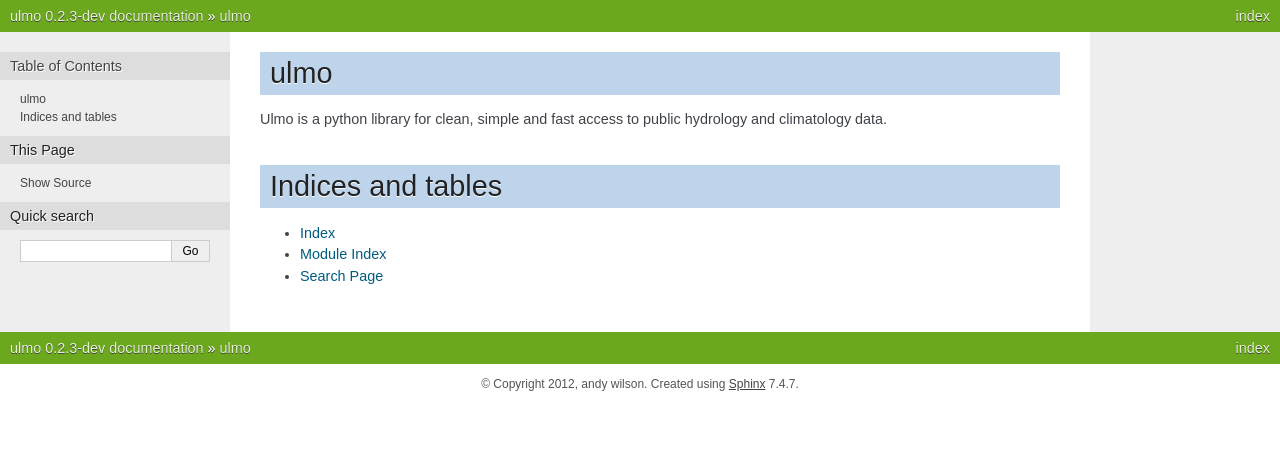
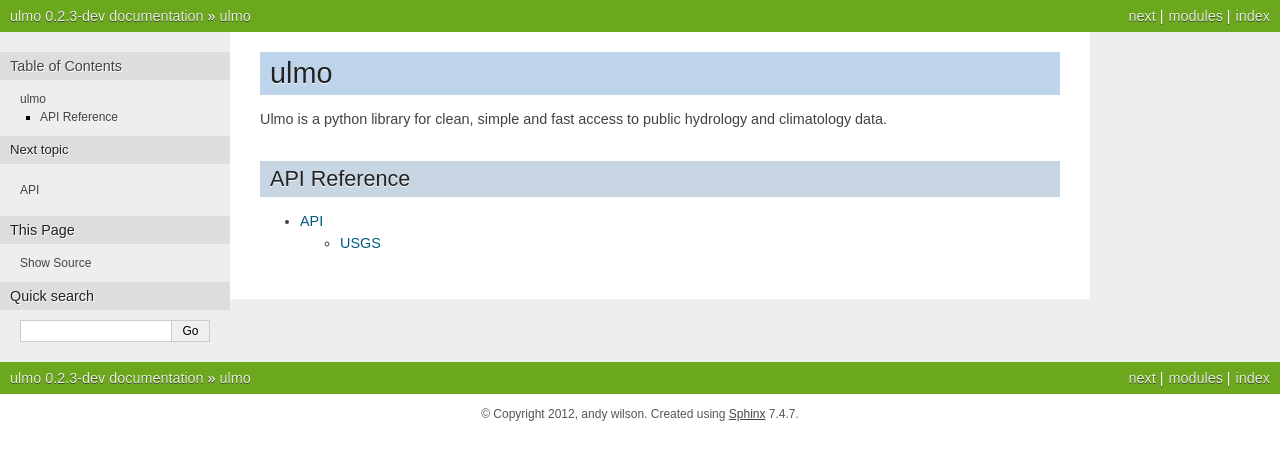
Before and after one commit to ulmo-dev/ulmo, a Sphinx documentation site: the page built from docs/index.rst, in a window 1280 px wide. Shown: the top 460 px of the page. Built offline with Sphinx 7.4.7, drawn with Linux system fonts in a browser that asks for light colours.

Commit message:
add start of API reference docs

```diff
--- a/docs/index.rst
+++ b/docs/index.rst
@@ -10,14 +10,11 @@ Ulmo is a python library for clean, simple and fast access to public hydrology
 and climatology data.
 
 
+
+API Reference
+-------------
+
 .. toctree::
    :maxdepth: 2
 
-
-
-Indices and tables
-==================
-
-* :ref:`genindex`
-* :ref:`modindex`
-* :ref:`search`
+   api
```
Also changed, not shown: docs/api.rst (added, +19 -0 lines).
